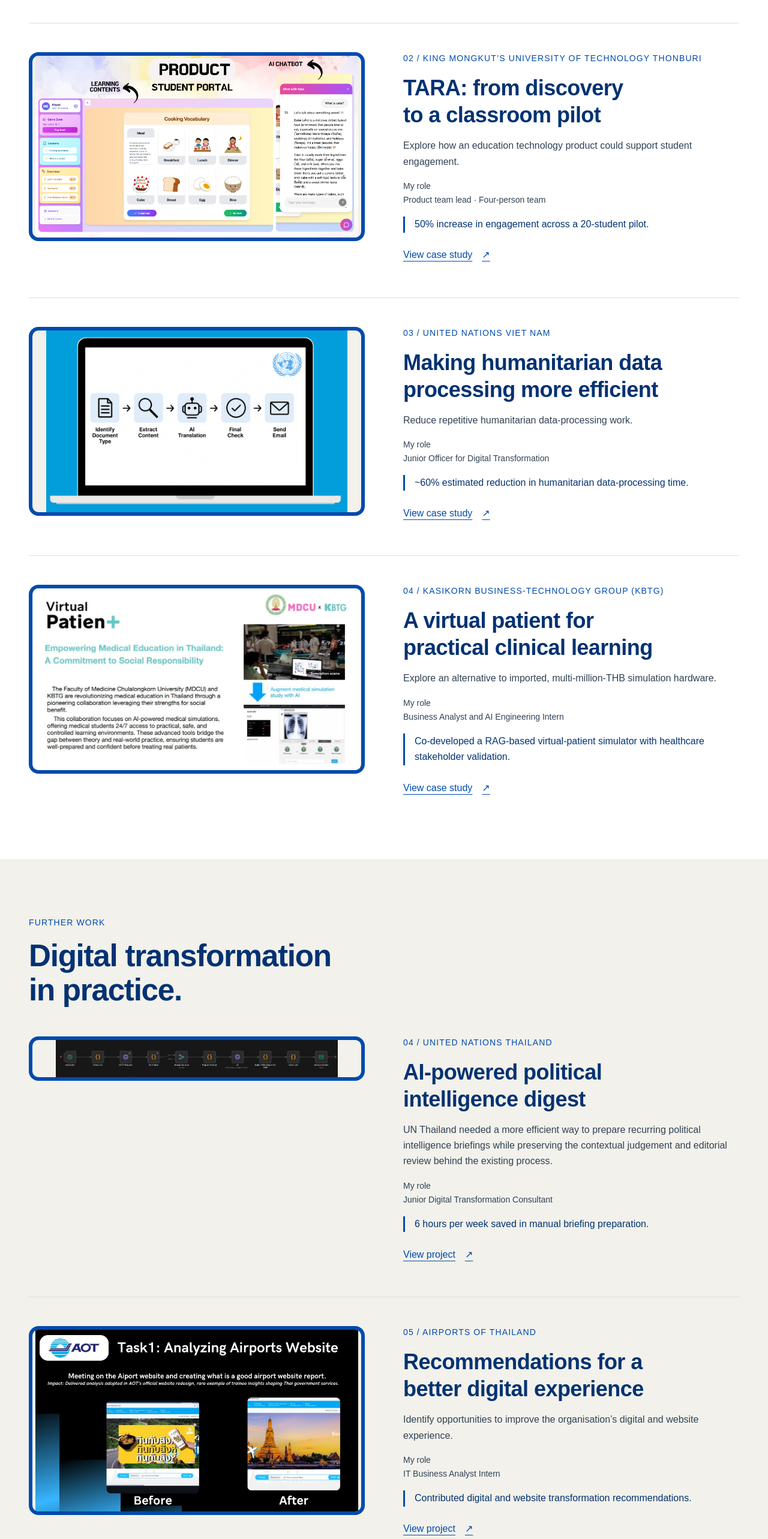
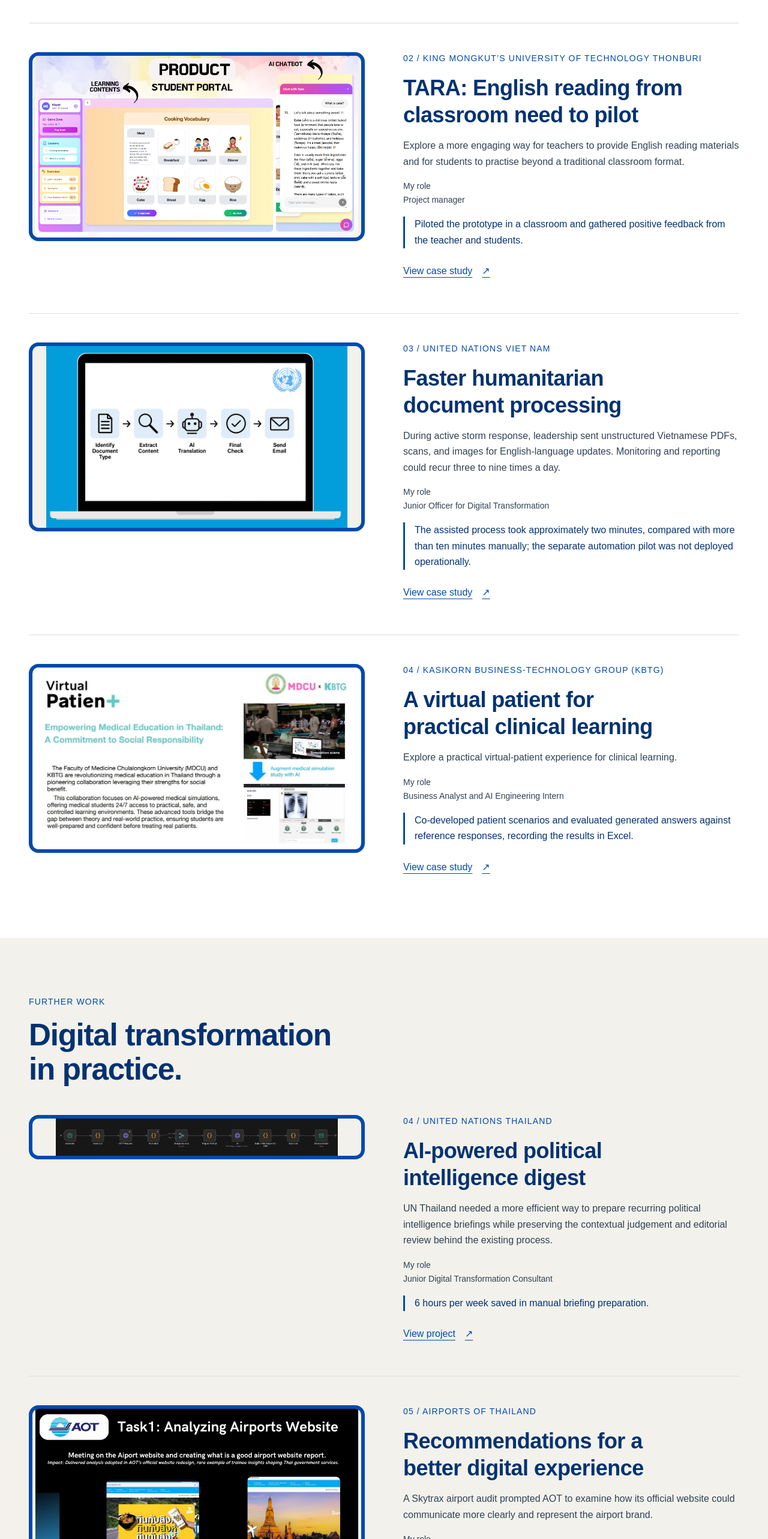
Before and after one commit to PoomPak8119/Portfolio, a Next.js app: page /work in a window 1280 px wide. Shown: the part 1280-3846 px from the top of the page at 60% size. Built offline with nearby package versions, Linux system fonts and the light colour scheme; no server answers; a web font is replaced by a local one.

Commit message:
feat: enrich project case studies with verified methods and outcomes

```diff
--- a/content/experience.ts
+++ b/content/experience.ts
@@ -22,7 +22,7 @@
     location: "Viet Nam",
     period: "June–December 2025",
     summary:
-      "Translated organisational requirements into a centralised view of how UN Country Team initiatives aligned with Viet Nam’s national priorities, supporting strategic consultation and senior leadership reporting.",
+      "Supported UN–Government strategic alignment through requirements, data visualisation, and leadership reporting; also developed an assisted humanitarian document workflow and a separate automation pilot.",
     project: "un-vietnam-strategic-alignment",
   },
   {
@@ -31,7 +31,7 @@
     location: "Thailand",
     period: "January–June 2025",
     summary:
-      "Co-development of a RAG-based AI virtual-patient simulator, connecting requirements with AI implementation.",
+      "Supported business analysis and co-development of a virtual-patient simulator, from medical stakeholder requirements to patient-response configuration and answer evaluation.",
     project: "kbtg-virtual-patient",
   },
   {
@@ -39,7 +39,8 @@
     role: "IT Business Analyst Intern",
     location: "Thailand",
     period: "June–August 2024",
-    summary: "Digital and website transformation recommendations.",
+    summary:
+      "Researched airport website practices and contributed recommendations that helped make AOT’s official website branding more visible.",
     project: "aot-digital-experience",
   },
 ];
--- a/content/projects.ts
+++ b/content/projects.ts
@@ -105,14 +105,14 @@
   },
   {
     slug: "kmutt-edtech",
-    title: "TARA: from discovery to a classroom pilot",
+    title: "TARA: English reading from classroom need to pilot",
     organisation: "King Mongkut’s University of Technology Thonburi",
-    role: "Product team lead · Four-person team",
+    role: "Project manager",
     summary:
-      "An education technology platform developed through a 12-month journey from discovery to a student pilot.",
+      "Managed the development of TARA, a platform for digital teaching materials, varied exercises, rewards, and an AI chatbot supporting English reading for Thai students.",
     challenge:
-      "Explore how an education technology product could support student engagement.",
-    outcome: "50% increase in engagement across a 20-student pilot.",
+      "Explore a more engaging way for teachers to provide English reading materials and for students to practise beyond a traditional classroom format.",
+    outcome: "Piloted the prototype in a classroom and gathered positive feedback from the teacher and students.",
     tags: ["Education technology", "Product development", "User research"],
     featured: true,
     image: {
@@ -122,18 +122,29 @@
       placeholderLabel: "Project image to be added",
       aspectRatio: "16/9",
     },
+    ownership:
+      "I originated the idea and managed the project: forming and coordinating the team, working with a teacher collaborator, reporting to our adviser, contacting a school for testing, and preparing presentations. I also helped a little with the frontend; other team members implemented parts of the product, including the chatbot.",
+    workflowTitle: "From idea to classroom feedback",
+    workflow: [
+      {
+        title: "Shape the learning experience",
+        text: "Talk with teachers and students while developing digital teaching materials, varied exercises, and rewards students could use in a game.",
+      },
+      {
+        title: "Guide the chatbot experience",
+        text: "Suggest visual cues for difficult words to support learners who respond better to pictures; a teammate added emojis to the chatbot.",
+      },
+      {
+        title: "Pilot in class",
+        text: "Arrange a school test and ask the teacher and students for feedback at the end of the class.",
+      },
+    ],
+    tools: ["React / Vite (project stack)"],
+    methods: ["Project management", "Teacher and student conversations", "Gamification", "Classroom pilot"],
     sections: [
       {
-        title: "My role",
-        text: "I led a four-person team over 12 months, taking the education product from discovery to pilot.",
-      },
-      {
-        title: "Approach",
-        text: "The work connected discovery, product development, and a live student pilot. The pilot provided a defined setting in which to assess engagement.",
-      },
-      {
-        title: "Outcome",
-        text: "Student engagement increased by 50% across a 20-student pilot.",
+        title: "Pilot feedback",
+        text: "The teacher and students responded positively to the prototype. Some student feedback was recorded on video for the team; those recordings are not published here.",
       },
     ],
     evidence: {
@@ -143,15 +154,16 @@
   },
   {
     slug: "un-vietnam-humanitarian-automation",
-    title: "Making humanitarian data processing more efficient",
+    title: "Faster humanitarian document processing",
     organisation: "United Nations Viet Nam",
     period: "June–December 2025",
     role: "Junior Officer for Digital Transformation",
     summary:
-      "AI-assisted automation supporting humanitarian information processing in a United Nations context.",
-    challenge: "Reduce repetitive humanitarian data-processing work.",
-    outcome: "~60% estimated reduction in humanitarian data-processing time.",
-    tags: ["AI automation", "Humanitarian data", "Public sector"],
+      "Used OCR and generative AI to prepare Vietnamese storm and typhoon updates for human review, then built a separate automation pilot for the recurring workflow.",
+    challenge:
+      "During active storm response, leadership sent unstructured Vietnamese PDFs, scans, and images for English-language updates. Monitoring and reporting could recur three to nine times a day.",
+    outcome: "The assisted process took approximately two minutes, compared with more than ten minutes manually; the separate automation pilot was not deployed operationally.",
+    tags: ["AI-assisted workflow", "Automation pilot", "Humanitarian information"],
     featured: true,
     image: {
       src: "/images/projects/un-vietnam-humanitarian-automation.png",
@@ -160,18 +172,29 @@
       placeholderLabel: "Project image to be added",
       aspectRatio: "16/9",
     },
+    ownership:
+      "I developed the assisted document-preparation workflow and independently conceived and built a separate automation pilot. A Vietnamese colleague checked translations before leadership distributed the updates. I presented both approaches to the United Nations Development Coordination Office headquarters in New York.",
+    workflowTitle: "Operational support and a separate pilot",
+    workflow: [
+      {
+        title: "Prepare live updates",
+        text: "Extract text from unstructured Vietnamese documents with OCR, use generative AI to support translation, and format English-language updates.",
+      },
+      {
+        title: "Keep language review human",
+        text: "Send the draft to a Vietnamese colleague for review before leadership shares it with the UN disaster risk reduction team in Viet Nam and UN Viet Nam.",
+      },
+      {
+        title: "Prototype automation",
+        text: "Build a React file-upload interface connected to an n8n Webhook, OCR node, and local AI model to explore extraction, translation, formatting, and routing.",
+      },
+    ],
+    tools: ["OCR", "Generative AI", "React", "n8n", "Local AI"],
+    methods: ["Document processing", "AI-assisted translation", "Human review", "Workflow prototyping"],
     sections: [
       {
-        title: "My role",
-        text: "I worked on humanitarian data-processing automation as a Junior Officer for Digital Transformation with United Nations Viet Nam.",
-      },
-      {
-        title: "Approach",
-        text: "The initiative applied AI-assisted automation to repetitive information-processing work. This public summary is limited to the purpose and reported outcome; internal systems and operational data are not shown.",
-      },
-      {
-        title: "Outcome",
-        text: "The initiative produced an estimated reduction of approximately 60% in humanitarian data-processing time.",
+        title: "Pilot boundary",
+        text: "The automation remained a pilot. Its translation accuracy had not been validated sufficiently for operational use.",
       },
     ],
   },
@@ -182,11 +205,11 @@
     period: "January–June 2025",
     role: "Business Analyst and AI Engineering Intern",
     summary:
-      "A co-developed AI virtual-patient simulator using retrieval-augmented generation (RAG).",
+      "Co-developed a virtual-patient simulator using rules, prompts, and retrieval from medical reference material.",
     challenge:
-      "Explore an alternative to imported, multi-million-THB simulation hardware.",
+      "Explore a practical virtual-patient experience for clinical learning.",
     outcome:
-      "Co-developed a RAG-based virtual-patient simulator with healthcare stakeholder validation.",
+      "Co-developed patient scenarios and evaluated generated answers against reference responses, recording the results in Excel.",
     tags: ["Applied AI", "Business analysis", "Healthcare education"],
     featured: true,
     image: {
@@ -196,24 +219,26 @@
       placeholderLabel: "Project image to be added",
       aspectRatio: "16/9",
     },
-    sections: [
+    ownership:
+      "As an intern, I supported the business analyst and software engineer. I helped gather requirements from a Chulalongkorn medical professor, researched comparable products, framed the concept with Design Thinking, configured parts of the patient-response system, and evaluated its answers. The simulator was a team effort.",
+    workflowTitle: "From clinical need to evaluated responses",
+    workflow: [
       {
-        title: "My role",
-        text: "I contributed business analysis and AI engineering as an intern, co-developing the virtual-patient simulator.",
+        title: "Understand the need",
+        text: "Gather requirements with a medical professor, compare similar products, and report the findings to the team.",
       },
       {
-        title: "Approach",
-        text: "The work brought together requirements gathering, AI engineering, and healthcare stakeholder validation.",
+        title: "Shape patient scenarios",
+        text: "Configure rules, system prompts, and retrieval from JSON medical reference material, including patient personas with symptoms, gender, and age.",
       },
       {
-        title: "Solution",
-        text: "The virtual-patient simulator used retrieval-augmented generation (RAG), an approach that brings retrieved reference information into the response-generation process.",
-      },
-      {
-        title: "Outcome",
-        text: "The team co-developed a simulator as an alternative to imported, multi-million-THB hardware.",
+        title: "Evaluate answers",
+        text: "Compare generated responses with prepared reference answers and record accurate or inaccurate results in Excel.",
       },
     ],
+    tools: ["Microsoft Excel", "JSON reference material", "RAG"],
+    methods: ["Requirements gathering", "Design Thinking", "Comparable-product research", "Prompt and rule configuration", "Answer evaluation"],
+    sections: [],
   },
   {
     slug: "un-thailand-ai-intelligence",
@@ -270,7 +295,7 @@
       },
     ],
     tools: [
-      "n8n",
+      "Automation tool",
       "Gemini via OpenRouter",
       "HTTP/RSS",
       "HTML/CSS",
@@ -286,11 +311,11 @@
     sections: [
       {
         title: "Pilot and feedback",
-        text: "The digest was piloted with participating agencies, with feedback collected through Microsoft Forms to inform further iteration. My assignment concluded before the next feedback cycle was implemented.",
+        text: "The digest was piloted with participating agencies, with feedback collected through Microsoft Forms to inform further iteration.",
       },
       {
         title: "Outcome",
-        text: "The workflow reduced manual preparation for the weekly UN Country Team briefing by six hours per week.",
+        text: "The workflow reduced manual preparation for the weekly UN Country Team briefing by six hours per week, and helped leaders make more informed decisions.",
       },
     ],
   },
@@ -301,10 +326,10 @@
     period: "June–August 2024",
     role: "IT Business Analyst Intern",
     summary:
-      "Digital and website transformation recommendations in an airport organisation.",
+      "Researched airport websites and worked with AOT departments and its website supplier to recommend clearer digital presentation after a Skytrax airport audit.",
     challenge:
-      "Identify opportunities to improve the organisation’s digital and website experience.",
-    outcome: "Contributed digital and website transformation recommendations.",
+      "A Skytrax airport audit prompted AOT to examine how its official website could communicate more clearly and represent the airport brand.",
+    outcome: "My analysis contributed to removing advertising from the official website, making the airport branding more visible.",
     tags: ["Business analysis", "Digital transformation"],
     featured: false,
     image: {
@@ -314,19 +339,33 @@
       placeholderLabel: "Project image to be added",
       aspectRatio: "16/9",
     },
-    sections: [
+    ownership:
+      "As an IT Business Analyst Intern, I researched website practices, met with multiple AOT departments and the software house, explained website, frontend, backend, and CMS concepts to staff, and reported findings to the business analyst.",
+    workflowTitle: "From audit to recommendation",
+    workflow: [
       {
-        title: "My role",
-        text: "I contributed to digital and website transformation recommendations as an IT Business Analyst Intern.",
+        title: "Compare",
+        text: "Research other airports’ websites and effective website elements using web search and generative AI as research support.",
+      },
+      {
+        title: "Discuss",
+        text: "Meet with AOT departments and the website supplier to understand the existing site and possible improvements.",
+      },
+      {
+        title: "Report",
+        text: "Deliver presentation slides and a brief executive overview document to communicate the analysis.",
       },
     ],
+    tools: ["Web search", "Generative AI (research support)"],
+    methods: ["Website benchmarking", "Stakeholder meetings", "Business analysis", "Executive reporting"],
+    sections: [],
   },
 ];
 
 export const metrics = [
   {
-    value: "~60%",
-    description: "Estimated reduction in humanitarian data-processing time",
+    value: "≈2 min",
+    description: "Initial assisted document task, compared with more than ten minutes manually",
     context: "United Nations Viet Nam",
     slug: "un-vietnam-humanitarian-automation",
   },
@@ -337,8 +376,8 @@
     slug: "un-thailand-ai-intelligence",
   },
   {
-    value: "50%",
-    description: "Increase in engagement across a 20-student pilot",
+    value: "Pilot",
+    description: "Positive teacher and student feedback after a classroom test",
     context: "TARA · KMUTT",
     slug: "kmutt-edtech",
   },
```
Also changed, not shown: scripts/check-content.ts (+8 -11 lines).
